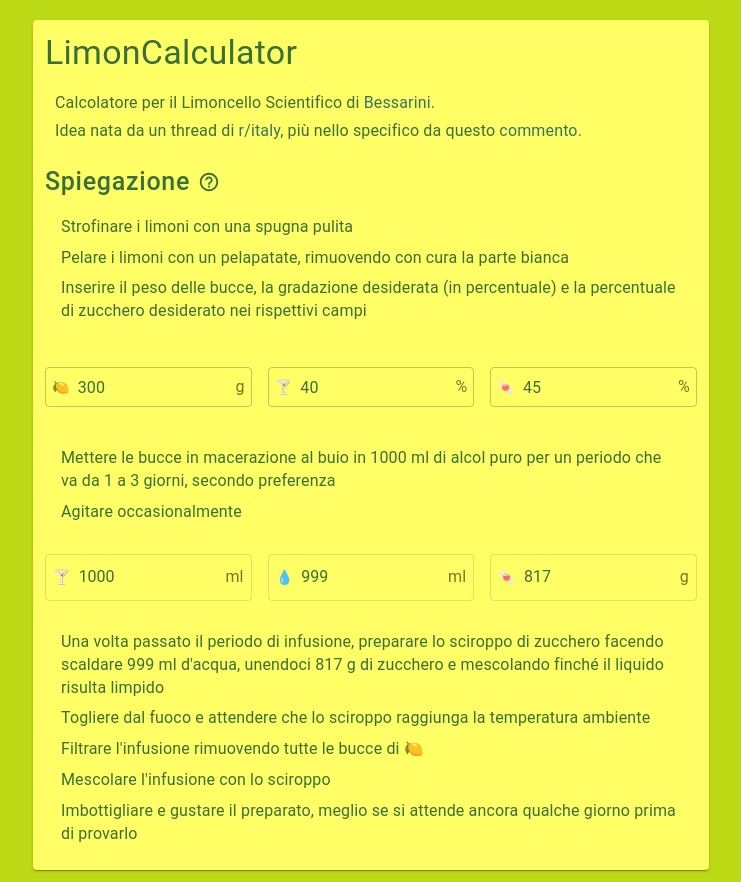
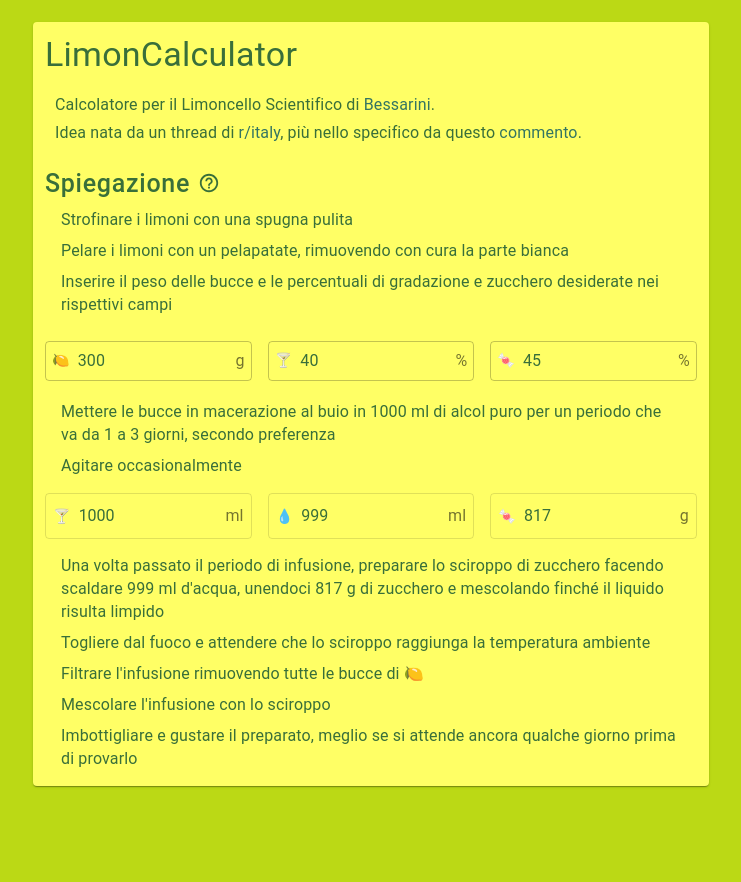
Before and after one commit to proschu2/LimonCalculator, a React (Create React App) app: page / in a window 1280 px wide. Shown: the whole page, without its empty margins (269-1010 px from the left). After the commit the page ends 800 px from the top, so only its background shows below. Built offline with nearby package versions, Linux system fonts and the light colour scheme.

Commit message:
💄 spacing margins paddings

```diff
--- a/src/App.tsx
+++ b/src/App.tsx
@@ -55,8 +55,6 @@ const useStyles = makeStyles((theme) => {
   return {
     form: {
       width: '100%', // Fix IE 11 issue.
-      marginTop: theme.spacing(3),
-      marginBottom: theme.spacing(3),
     },
     container: {
       padding: '12px',
@@ -118,7 +116,7 @@ const useStyles = makeStyles((theme) => {
       marginRight: '0',
     },
     cardContent: {
-      padding: '10.5px 7px !important',
+      padding: '10px 7px !important',
     },
     cardTable2: {
       display: 'inline-table',
@@ -159,15 +157,19 @@ const useStyles = makeStyles((theme) => {
       marginBottom: '15px',
     },
     gridPadding: {
-      marginTop: '10px',
-      marginBottom: '10px',
+      marginTop: '4px',
+      marginBottom: '4px',
     },
   };
 });
 
 const Step: FC<{ text: string; key: any }> = (props) => {
   return (
-    <ListItem style={{ fontSize: '16px' }} key={props.key}>
+    <ListItem
+      style={{ fontSize: '16px', color: lemonTheme.palette.primary.main }}
+      key={props.key}
+      color="primary"
+    >
       {parse(props.text)}
     </ListItem>
   );
@@ -210,7 +212,7 @@ interface FormValues {
 }
 
 interface Calculation {
-  alcol: number;
+  alcohol: number;
   totalWeight: number;
 }
 
@@ -302,7 +304,7 @@ const RequirementCard: FC<IRequirementCard> = (props) => {
 interface IRequirements {
   water: number;
   sugar: number;
-  alcol: number;
+  alcohol: number;
 }
 
 const LemonForm = () => {
@@ -316,12 +318,12 @@ const LemonForm = () => {
   };
 
   const updateRequirements = (calc: Calculation, sugarPerc: number) => {
-    const { alcol, totalWeight } = calc;
+    const { alcohol, totalWeight } = calc;
     const { water, sugar } = getFromSugar(totalWeight, sugarPerc);
     setRequirements({
       water,
       sugar,
-      alcol,
+      alcohol,
     });
   };
   useEffect(() => {
@@ -402,17 +404,15 @@ const LemonForm = () => {
               Spiegazione
             </Button>
             <Collapse in={open} timeout="auto" unmountOnExit>
-              <Typography variant="body2" color="primary" display="block">
-                <List dense={true}>
+              <List dense={true} style={{ padding: '0px' }}>
                 {[
                   'Strofinare i limoni con una spugna pulita',
                   'Pelare i limoni con un pelapatate, rimuovendo con cura la parte bianca',
-                    'Inserire il peso delle bucce, la gradazione desiderata (in percentuale) e la percentuale di zucchero desiderato nei rispettivi campi',
+                  'Inserire il peso delle bucce e le percentuali di gradazione e zucchero desiderate nei rispettivi campi',
                 ].map((v, key) => {
                   return <Step text={v} key={key}></Step>;
                 })}
               </List>
-              </Typography>
             </Collapse>
             <form noValidate className={classes.form}>
               <Grid
@@ -420,6 +420,7 @@ const LemonForm = () => {
                 spacing={2}
                 justify="space-around"
                 alignItems="center"
+                className={classes.gridPadding}
               >
                 <Grid item xs={4}>
                   <Field
@@ -509,16 +510,14 @@ const LemonForm = () => {
               isValid && (
                 <>
                   <Collapse in={open} timeout="auto" unmountOnExit>
-                    <Typography variant="body2" color="primary" display="block">
-                      <List dense={true}>
+                    <List dense={true} style={{ padding: '0px' }}>
                       {[
-                          `Mettere le bucce in macerazione al buio in ${requirements.alcol} ml di alcol puro per un periodo che va da 1 a 3 giorni, secondo preferenza`,
+                        `Mettere le bucce in macerazione al buio in ${requirements.alcohol} ml di alcol puro per un periodo che va da 1 a 3 giorni, secondo preferenza`,
                         'Agitare occasionalmente',
                       ].map((v, key) => {
                         return <Step text={v} key={key}></Step>;
                       })}
                     </List>
-                    </Typography>
                   </Collapse>
                   <Grid
                     container
@@ -530,7 +529,7 @@ const LemonForm = () => {
                     <Grid item xs={4}>
                       <RequirementCard
                         label="🍸"
-                        value={requirements.alcol}
+                        value={requirements.alcohol}
                         unit={'ml'}
                       />
                     </Grid>
@@ -550,8 +549,7 @@ const LemonForm = () => {
                     </Grid>
                   </Grid>
                   <Collapse in={open} timeout="auto" unmountOnExit>
-                    <Typography variant="body2" color="primary" display="block">
-                      <List dense={true}>
+                    <List dense={true} style={{ padding: '0px' }}>
                       {[
                         `Una volta passato il periodo di infusione, preparare lo sciroppo di zucchero facendo scaldare ${requirements.water} ml d'acqua, unendoci ${requirements.sugar} g di zucchero e mescolando finché il liquido risulta limpido`,
                         'Togliere dal fuoco e attendere che lo sciroppo raggiunga la temperatura ambiente',
@@ -562,7 +560,6 @@ const LemonForm = () => {
                         return <Step text={v} key={key}></Step>;
                       })}
                     </List>
-                    </Typography>
                   </Collapse>
                 </>
               )}
@@ -573,40 +570,48 @@ const LemonForm = () => {
   );
 };
 
-function getFromSugar(weight: number, sugarPercentage: number) {
+const getFromSugar = (weight: number, sugarPercentage: number) => {
   const sugar = Math.round((sugarPercentage / 100) * weight);
   const water = Math.round(weight - sugar);
   return {
     sugar,
     water,
   };
-}
+};
 
-const calculate = (values: Partial<FormValues>): Calculation => {
+export const calculate = (values: Partial<FormValues>): Calculation => {
   let { peel, gradiation } = values;
   if (!gradiation || !peel || gradiation === 0 || peel === 0) {
     return {
-      alcol: 0,
+      alcohol: 0,
       totalWeight: 0,
     };
   }
   if (gradiation >= 1) {
     gradiation /= 100;
   }
-  const alcolDensity = 0.78945;
+  const alcoholDensity = 0.78945;
+  // quantity of 💧 inside 🍋 peels
   const peelWater = 0.7 * peel;
-  const alcol = Math.round((peel * 10) / 3);
-  const alcolWaterMl = 0.04 * alcol;
-  const totalWaterMl = alcolWaterMl + peelWater;
-  const alcolPureMl = 0.96 * alcol;
-  const mixGradiation = alcolPureMl / (alcolPureMl + totalWaterMl);
-  const waterAfterMl = (1 - mixGradiation) * alcol;
-  const alcolAfterMl = alcol * mixGradiation;
-  const alcolAfterGr = alcolAfterMl * alcolDensity;
-  const sugarWaterMl = alcolAfterMl / gradiation - alcolAfterMl - waterAfterMl;
-  const totalWeight = sugarWaterMl + waterAfterMl + alcolAfterGr;
+  // for each 30g of 🍋 we need ca. 100 ml of 🍸
+  const alcohol = Math.round((peel * 10) / 3);
+  // 🍸 at 96% contains 4% of 💧
+  const alcoholWaterMl = 0.04 * alcohol;
+  // in the 🍋 + 🍸 mix, the total amount of 💧
+  const totalWaterMl = alcoholWaterMl + peelWater;
+  // the quantity of pure 🍸 is 96% of the 🍸 volume
+  const alcoholPureMl = 0.96 * alcohol;
+  // gradiation of the mix is given by the ratio of pure 🍸 over the total volume of the mix
+  const mixGradiation = alcoholPureMl / (alcoholPureMl + totalWaterMl);
+  // once we remove the peels, we can get the volume of 💧 remaining by removing the 🍸 part from the initial volume
+  const waterAfterMl = (1 - mixGradiation) * alcohol;
+  // the rest is pure 🍸
+  const alcoholAfterMl = alcohol * mixGradiation;
+  const alcoholAfterGr = alcoholAfterMl * alcoholDensity;
+  const sugarWaterMl = alcoholAfterMl / gradiation - alcohol;
+  const totalWeight = sugarWaterMl + waterAfterMl + alcoholAfterGr;
   return {
-    alcol: Math.round(alcol),
+    alcohol: Math.round(alcohol),
     totalWeight: Math.round(totalWeight),
   };
 };
```
Also changed, not shown: 1 other file (tests, documents, lock files or other folders). Lines whose indentation alone changed are shown as unchanged.
